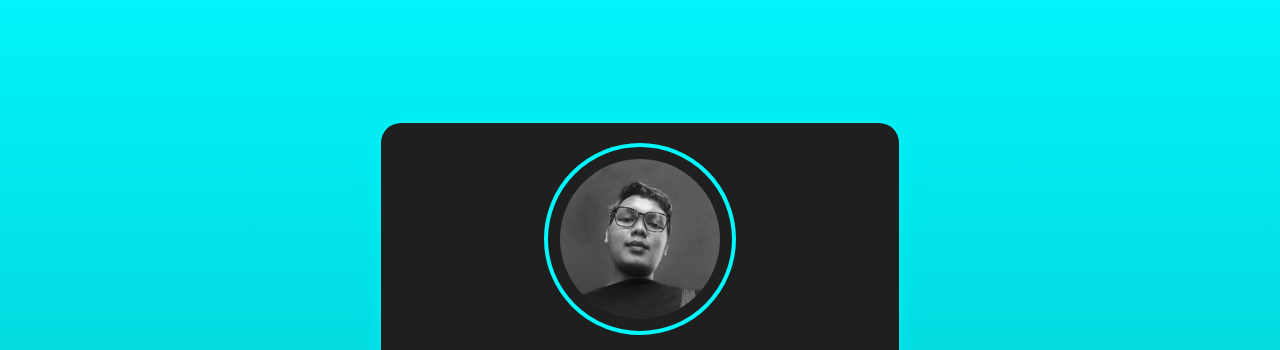
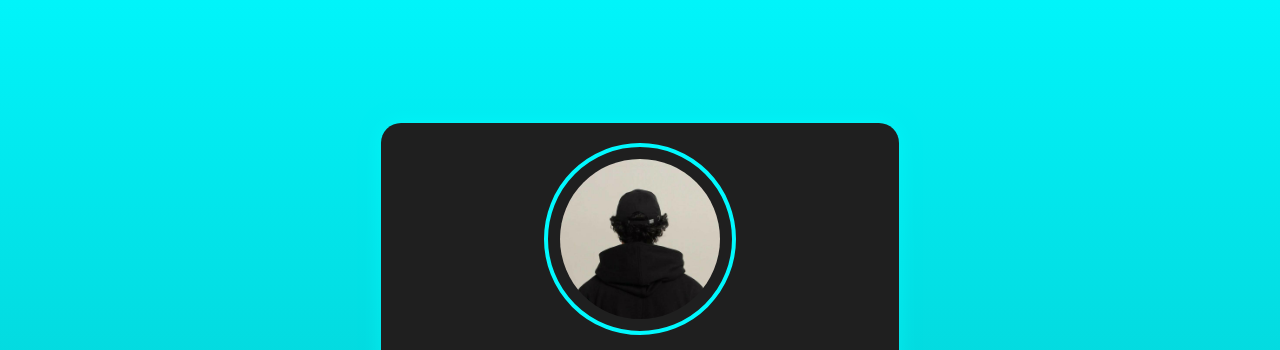
Before and after one commit to theshydreamer/TSD, a website built with Vite: page index.html in a window 1280 px wide. Shown: the part 65-415 px from the top of the page. Built offline with nearby package versions, Linux system fonts and the light colour scheme.

Commit message:
updated profile

```diff
--- a/index.html
+++ b/index.html
@@ -189,7 +189,7 @@
     <!-- Home/Landing Section -->
     <section id="home" class="min-h-screen flex items-center justify-center mx-auto px-4 py-16">
         <div class="text-center container-box">
-            <img src="1.jpg" alt="Profile" class="mx-auto mb-6 rounded-full w-48 h-48 object-cover border-4 neon-border">
+            <img src="pfp.jpg" alt="Profile" class="mx-auto mb-6 rounded-full w-48 h-48 object-cover border-4 neon-border">
             <h1 class="text-5xl font-bold mb-4 neon-text">John Harry Beato</h1>
             <p class="text-xl text-gray-300 font-bold">Web Developer</p>
             <div class="mt-6 flex flex-col md:flex-row justify-center space-y-4 md:space-y-0 md:space-x-6">
```
Also changed, not shown: pfp.jpg (added).
